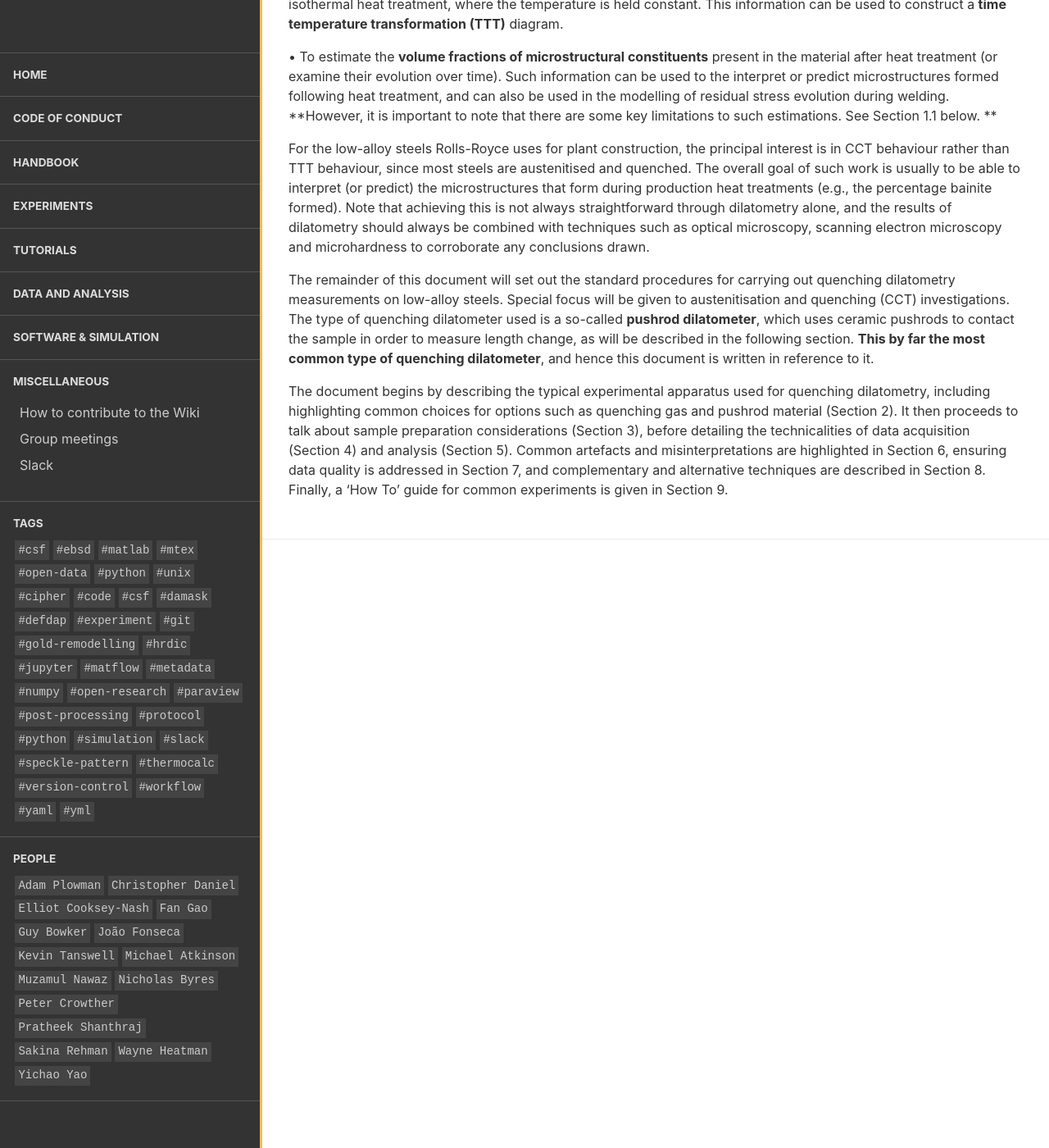
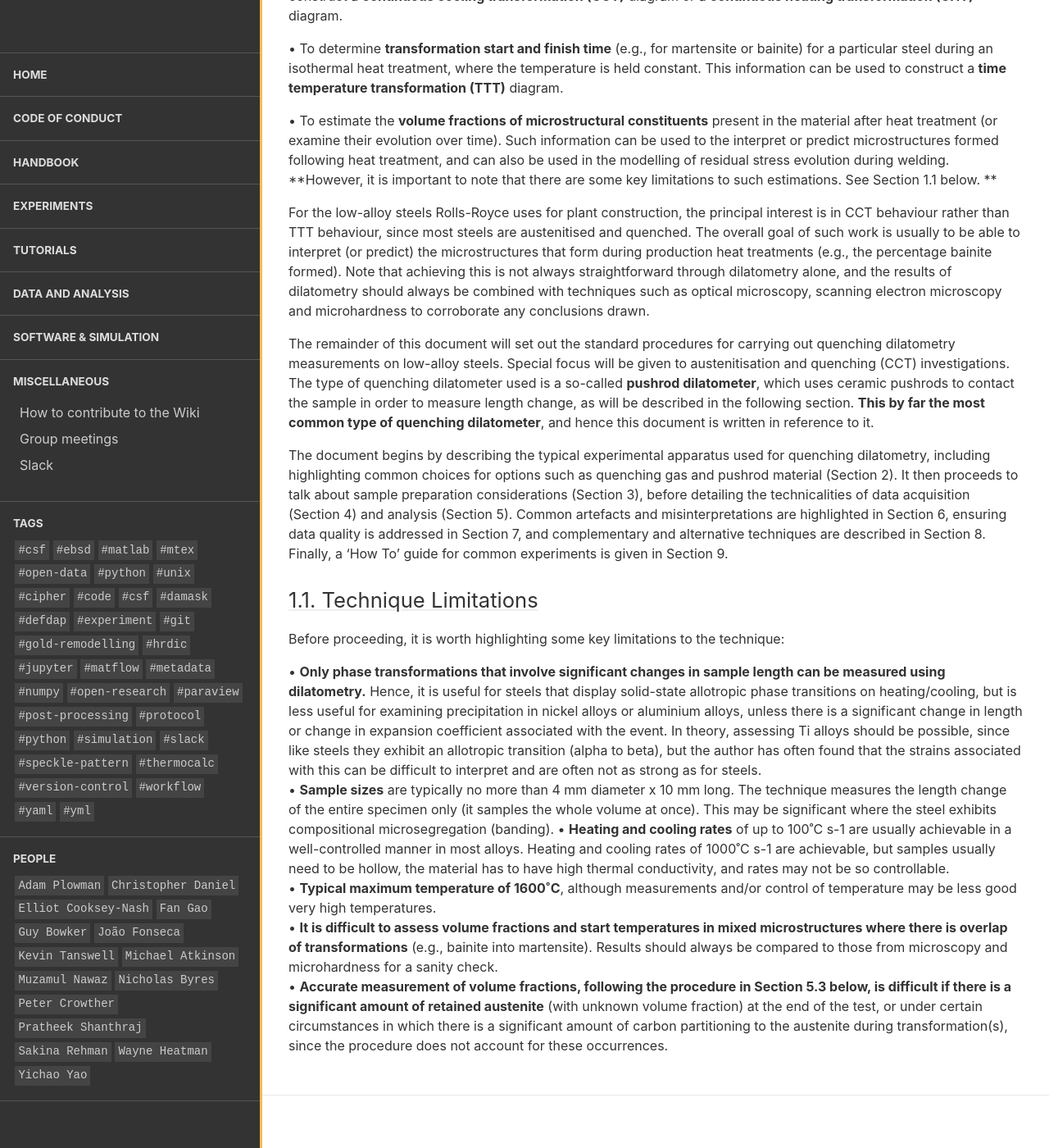
Before and after one commit to LightForm-group/wiki, a Jekyll site: the page built from collections/_experiments/quenching_dilatometry.md, in a window 1280 px wide and 1400 px high, scrolled down 3467 px. Shown: the whole window at 82% size. Built offline with Jekyll 4.4.1, drawn with Linux system fonts in a browser that asks for light colours; nearby versions of some CDN libraries; some of the changed text lies outside the part shown.

Commit message:
Update quenching_dilatometry.md

```diff
--- a/collections/_experiments/quenching_dilatometry.md
+++ b/collections/_experiments/quenching_dilatometry.md
@@ -48,7 +48,7 @@
 •	It is also difficult to calculate accurate volume fractions if there is a significant amount of retained austenite (with unknown volume fraction) at the end of the test, or under certain circumstances in which there is a significant amount of carbon partitioning to the austenite during transformation(s), since the procedure does not account for these occurrences.
 •	The orientation of the samples should be considered where transformations may be non-isotropic in terms of their strain, for example when a sample is textured and the transformation has a strain that varies with crystallographic direction.
 
-##1.	Introduction
+## 1.	Introduction
 
 **Dilatometry is the measurement of the expansion or contraction of a sample (i.e., its dilatation) when its temperature is changed.** This typically involves measurement in one direction (e.g., change in sample length), but measurements can also be multi-dimensional.
 
@@ -70,3 +70,14 @@
 The remainder of this document will set out the standard procedures for carrying out quenching dilatometry measurements on low-alloy steels.  Special focus will be given to austenitisation and quenching (CCT) investigations.  The type of quenching dilatometer used is a so-called **pushrod dilatometer**, which uses ceramic pushrods to contact the sample in order to measure length change, as will be described in the following section.  **This by far the most common type of quenching dilatometer**, and hence this document is written in reference to it.
 
 The document begins by describing the typical experimental apparatus used for quenching dilatometry, including highlighting common choices for options such as quenching gas and pushrod material (Section 2).  It then proceeds to talk about sample preparation considerations (Section 3), before detailing the technicalities of data acquisition (Section 4) and analysis (Section 5).  Common artefacts and misinterpretations are highlighted in Section 6, ensuring data quality is addressed in Section 7, and complementary and alternative techniques are described in Section 8.  Finally, a ‘How To’ guide for common experiments is given in Section 9.
+
+## 1.1.	Technique Limitations
+
+Before proceeding, it is worth highlighting some key limitations to the technique:
+
+•	**Only phase transformations that involve significant changes in sample length can be measured using dilatometry.**  Hence, it is useful for steels that display solid-state allotropic phase transitions on heating/cooling, but is less useful for examining precipitation in nickel alloys or aluminium alloys, unless there is a significant change in length or change in expansion coefficient associated with the event.  In theory, assessing Ti alloys should be possible, since like steels they exhibit an allotropic transition (alpha to beta), but the author has often found that the strains associated with this can be difficult to interpret and are often not as strong as for steels.
+•	**Sample sizes** are typically no more than 4 mm diameter x 10 mm long.  The technique measures the length change of the entire specimen only (it samples the whole volume at once).  This may be significant where the steel exhibits compositional microsegregation (banding).
+•	**Heating and cooling rates** of up to 100˚C s-1 are usually achievable in a well-controlled manner in most alloys.  Heating and cooling rates of 1000˚C s-1 are achievable, but samples usually need to be hollow, the material has to have high thermal conductivity, and rates may not be so controllable.
+•	**Typical maximum temperature of 1600˚C**, although measurements and/or control of temperature may be less good very high temperatures.
+•	**It is difficult to assess volume fractions and start temperatures in mixed microstructures where there is overlap of transformations** (e.g., bainite into martensite).  Results should always be compared to those from microscopy and microhardness for a sanity check.
+•	**Accurate measurement of volume fractions, following the procedure in Section 5.3 below, is difficult if there is a significant amount of retained austenite** (with unknown volume fraction) at the end of the test, or under certain circumstances in which there is a significant amount of carbon partitioning to the austenite during transformation(s), since the procedure does not account for these occurrences.
```
